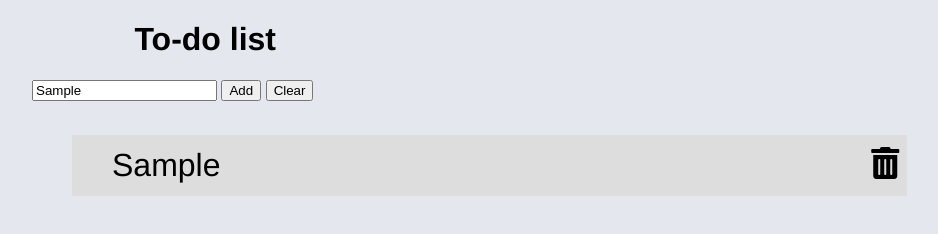
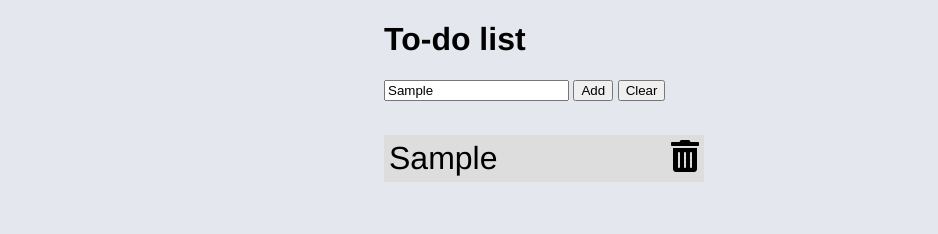
Before and after one commit to maxvikkela/projekti, a plain HTML site: page index.html in a window 1280 px wide. Both pictures are taken after typing "Sample" into the empty fields and a click on the button "Add". Shown: the whole page, without its empty margins (96-1034 px from the left). Drawn offline with nearby package versions, Linux system fonts and the light colour scheme.

Commit message:
projekti valmis

```diff
--- a/mystyles.css
+++ b/mystyles.css
@@ -1,12 +1,13 @@
+ul {
+  padding-left: 0px;
+}
+
 ul li {
-  position: relative;
-  padding: 12px 8px 12px 40px;
+  padding: 5px;
   list-style-type: none;
   background: #ddd;
   font-size: xx-large;
   text-align: left;
-
-  width: 80%;
 }
 
 ul i {
@@ -23,13 +24,10 @@ body {
   background-color: #e4e7ed;
   margin-left: auto;
   margin-right: auto;
-  width: 80%;
+  width: 25%;
 }
 
 h1 {
   font-family: Helvetica, sans-serif;
   background-color: #e4e7ed;
-  margin-left: auto;
-  margin-right: auto;
-  width: 80%;
 }
```
Also changed, not shown: index.html (+14 -6 lines).
